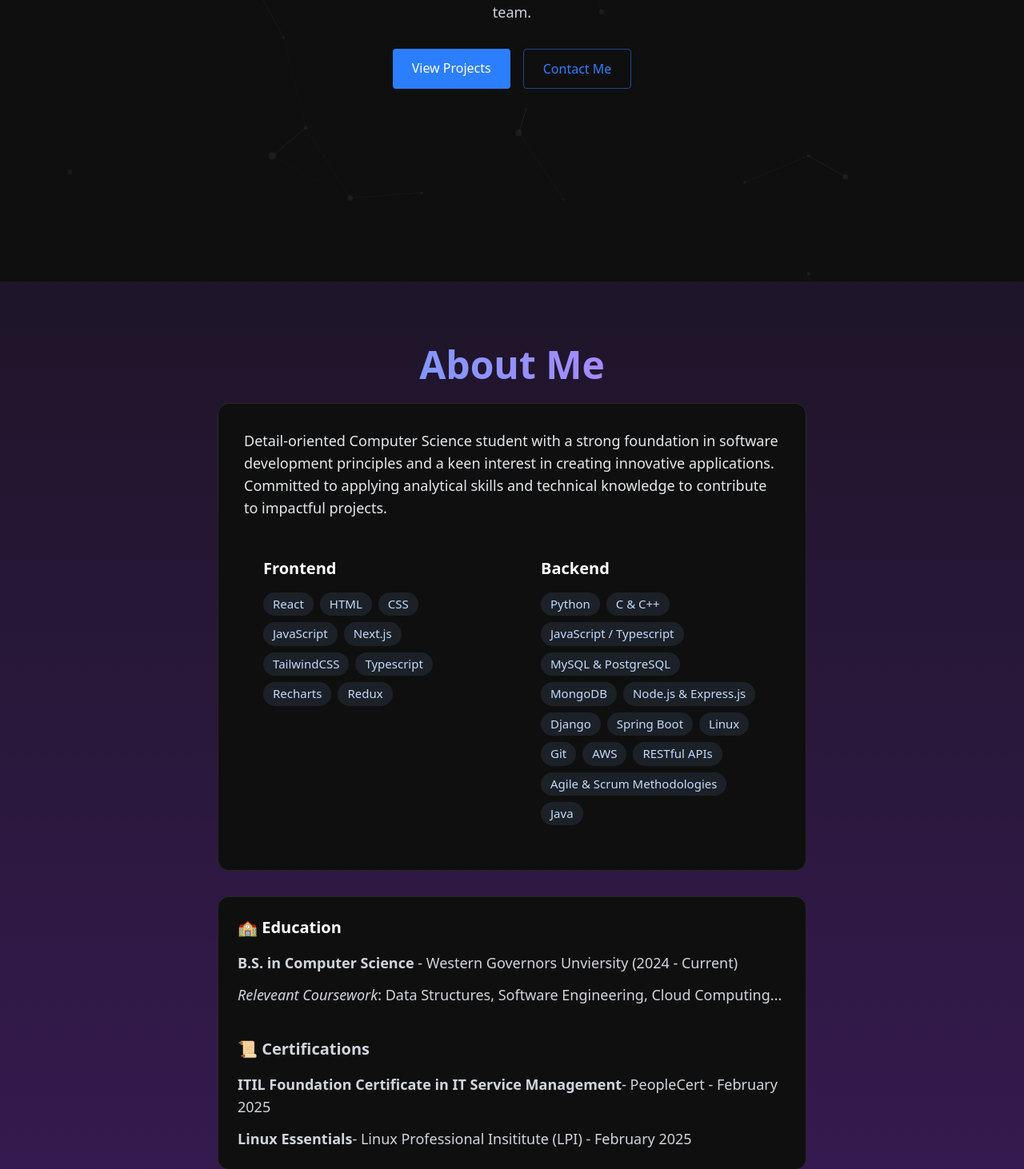
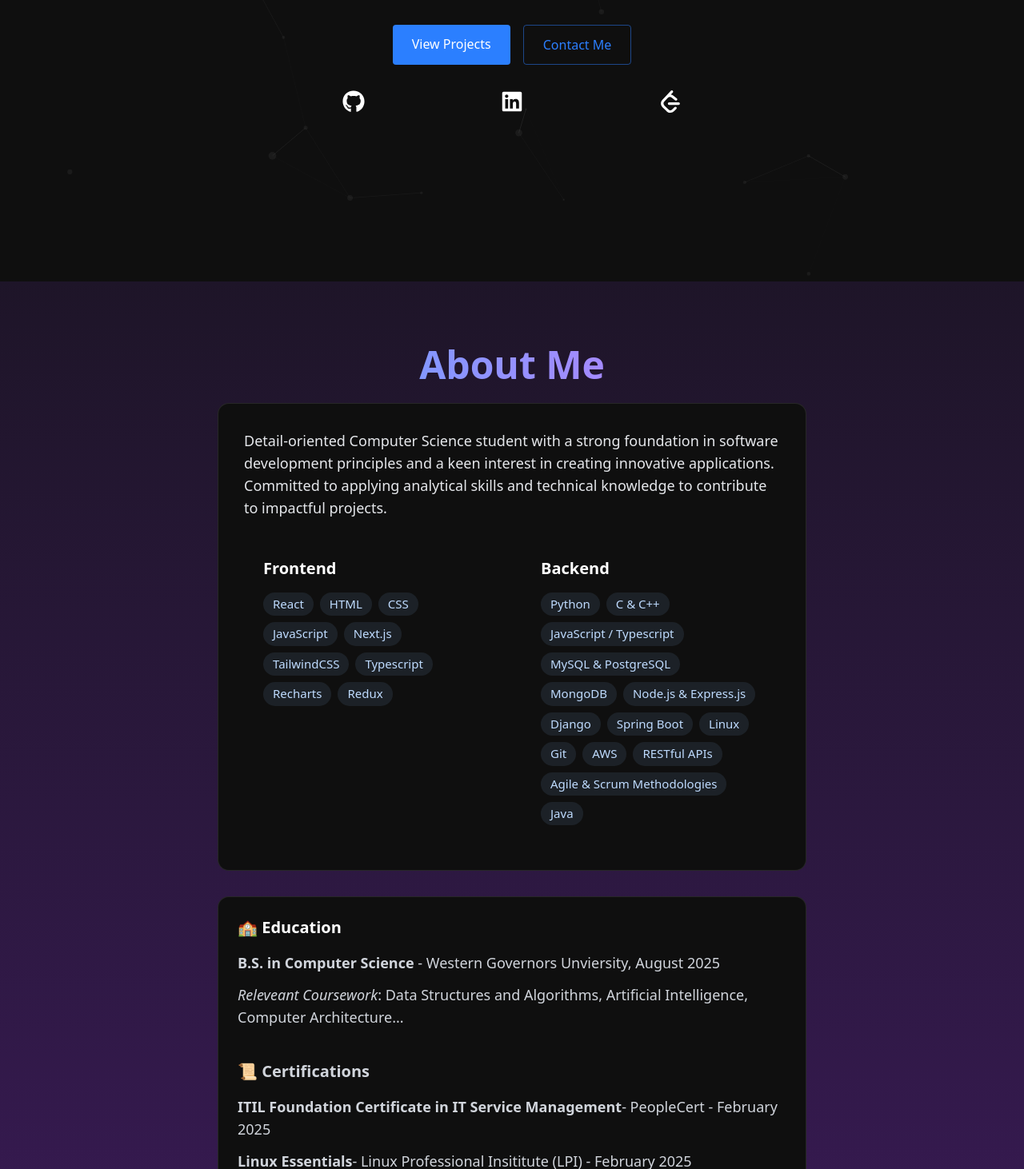
Before and after one commit to eMujakic/portfolio, a Next.js app in the folder client/: page / in a window 1280 px wide. Shown: the part 448-1910 px from the top of the page at 80% size. Built offline with nearby package versions, Linux system fonts and the light colour scheme.

Commit message:
added icons and updated graduation date

```diff
--- a/client/package.json
+++ b/client/package.json
@@ -27,6 +27,7 @@
     "next": "15.3.0",
     "react": "^19.0.0",
     "react-dom": "^19.0.0",
+    "react-icons": "^5.5.0",
     "react-spinners": "^0.15.0",
     "recharts": "^2.15.2",
     "suncalc": "^1.9.0",
--- a/client/src/app/landing/About.tsx
+++ b/client/src/app/landing/About.tsx
@@ -88,11 +88,11 @@ const About = () => {
               <ul className="list-item list-inside text-gray-300 space-y-3">
                 <li>
                   <strong>B.S. in Computer Science</strong> - Western Governors
-                  Unviersity (2024 - Current)
+                  Unviersity, August 2025
                 </li>
                 <li>
-                  <i>Releveant Coursework</i>: Data Structures,
-                  Software Engineering, Cloud Computing...
+                  <i>Releveant Coursework</i>: Data Structures and Algorithms, Artificial Intelligence,
+                  Computer Architecture...
                 </li>
                 <br />
                 <h4 className="text-xl font-bold mb-4">📜 Certifications</h4>
--- a/client/src/app/landing/Home.tsx
+++ b/client/src/app/landing/Home.tsx
@@ -3,6 +3,9 @@
 import React from "react";
 import { motion } from "framer-motion";
 import { containerVariants } from "@/lib/utils";
+import { FaLinkedin, FaGithub } from "react-icons/fa";
+import { SiLeetcode } from "react-icons/si";
+
 
 const Home = () => {
   return (
@@ -43,6 +46,11 @@ const Home = () => {
               Contact Me
             </a>
           </div>
+            <div className="mt-8 flex justify-evenly">
+            <a href="https://github.com/eMujakic" target="_blank"><FaGithub size={28}/></a>
+            <a href="https://www.linkedin.com/in/ernad-mujakic-a13085362/" target="_blank"><FaLinkedin size={28}/></a>
+            <a href="https://leetcode.com/u/ElRepjxna4/" target="_blank"><SiLeetcode size={28}/></a>
+          </div>
         </div>
       </motion.div>{" "}
     </section>
--- a/client/src/app/layout.tsx
+++ b/client/src/app/layout.tsx
@@ -13,7 +13,7 @@ const geistMono = Geist_Mono({
 });
 
 export const metadata: Metadata = {
-  title: "Ernad's Portfolio",
+  title: "Ernad Mujakic's Portfolio",
   description: "",
 };
 
```
Also changed, not shown: 1 other file (tests, documents, lock files or other folders).
